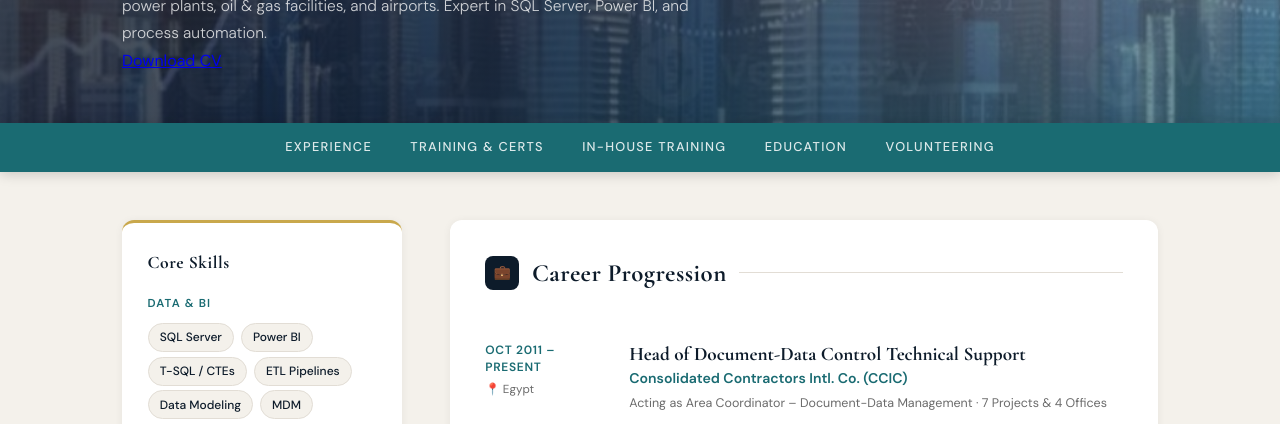
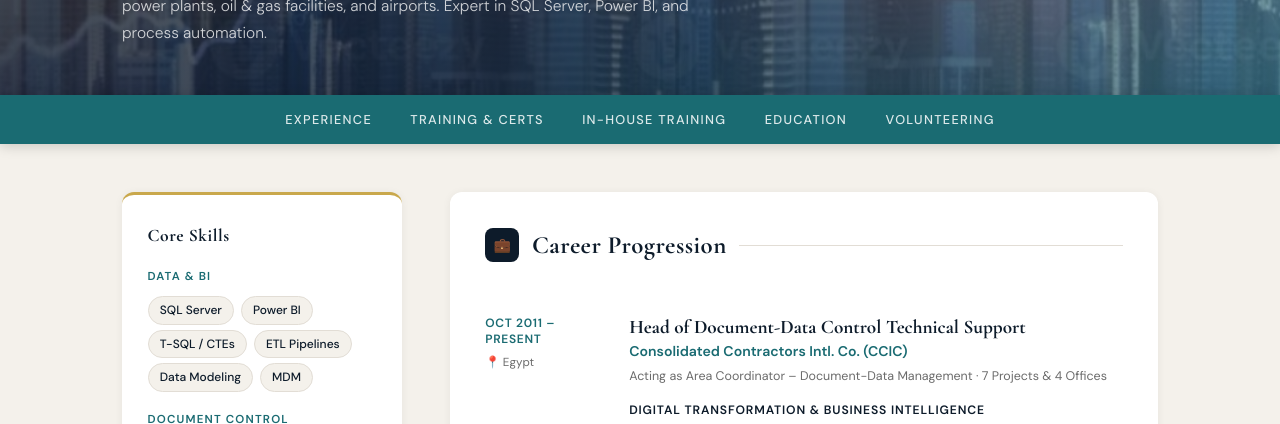
Before and after one commit to tamer-abdelhamid/tamer-abdelhamid.github.io, a plain HTML site: page index.html in a window 1280 px wide. Shown: the part 296-720 px from the top of the page. Drawn offline with nearby package versions, Linux system fonts and the light colour scheme.

Commit message:
index.html

```diff
--- a/index.html
+++ b/index.html
@@ -560,7 +560,6 @@
       <p class="summary" style="margin-top:1rem;">
         Over <strong style="color:var(--gold)">24 years</strong> of experience leading Digital Transformation, Data Management, and Systems Integration across multinational construction mega-projects — including power plants, oil &amp; gas facilities, and airports. Expert in SQL Server, Power BI, and process automation.
       </p>
-      <a href="Tamer_CV.pdf" download class="btn btn-custom mt-3">Download CV</a>
     </div>
     <div class="header-contact">
       <div class="contact-item">
```
